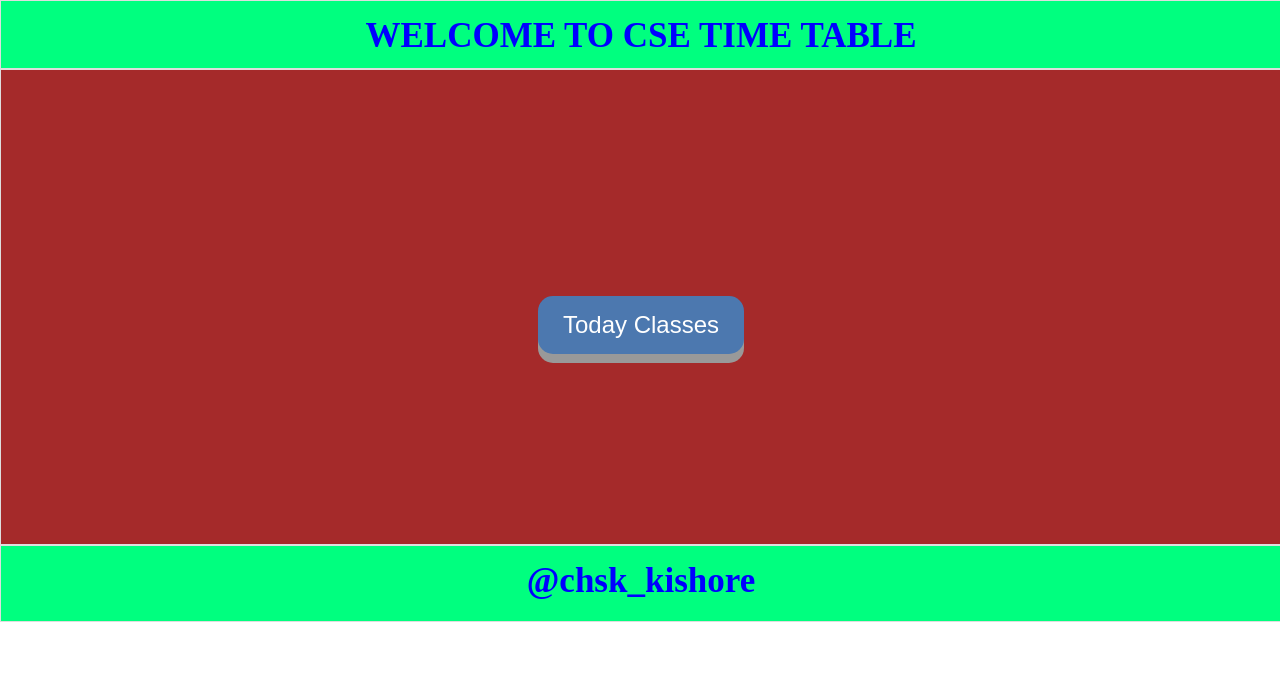
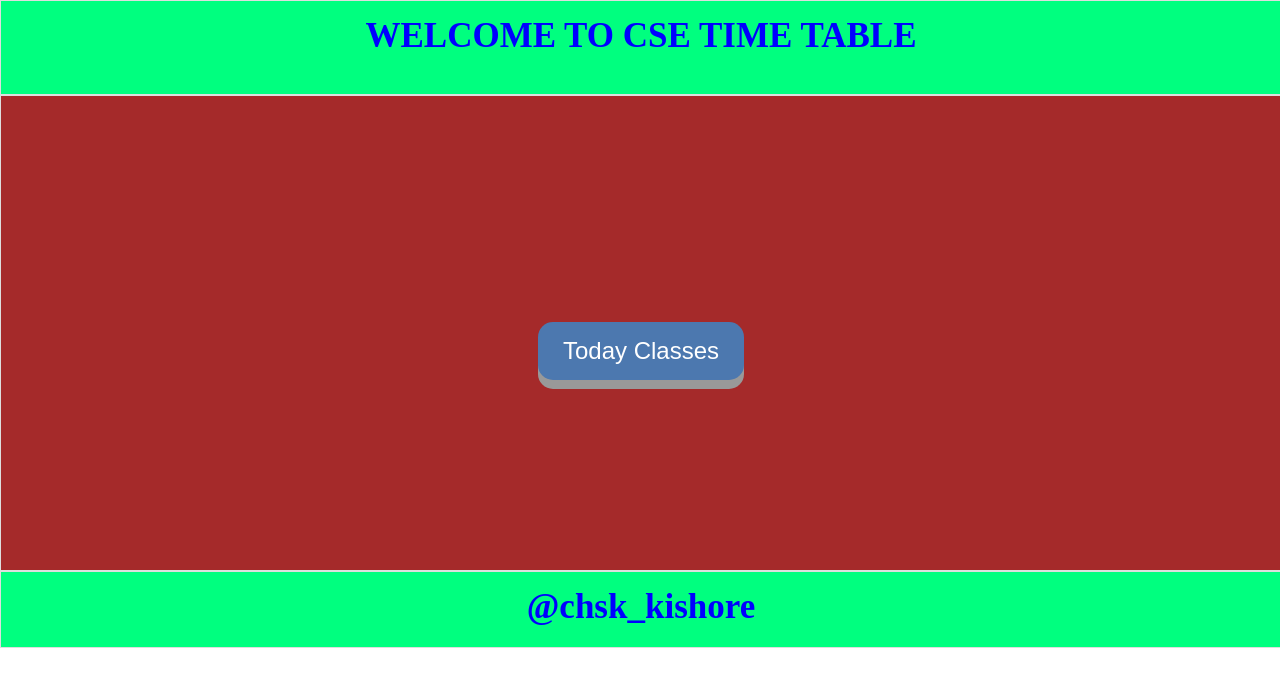
Before and after one commit to saikishore222/csetimetable, a plain HTML site: page index.html in a window 1280 px wide. Drawn offline with nearby package versions, Linux system fonts and the light colour scheme.

Commit message:
Update style.css

```diff
--- a/style.css
+++ b/style.css
@@ -5,7 +5,7 @@ body{
 #head{
 	border:1px solid #dedede;
 	width: 100%;
-	height:67px;
+	height:93px;
 	text-align: center;
 	background-color: springgreen;
 }
```
